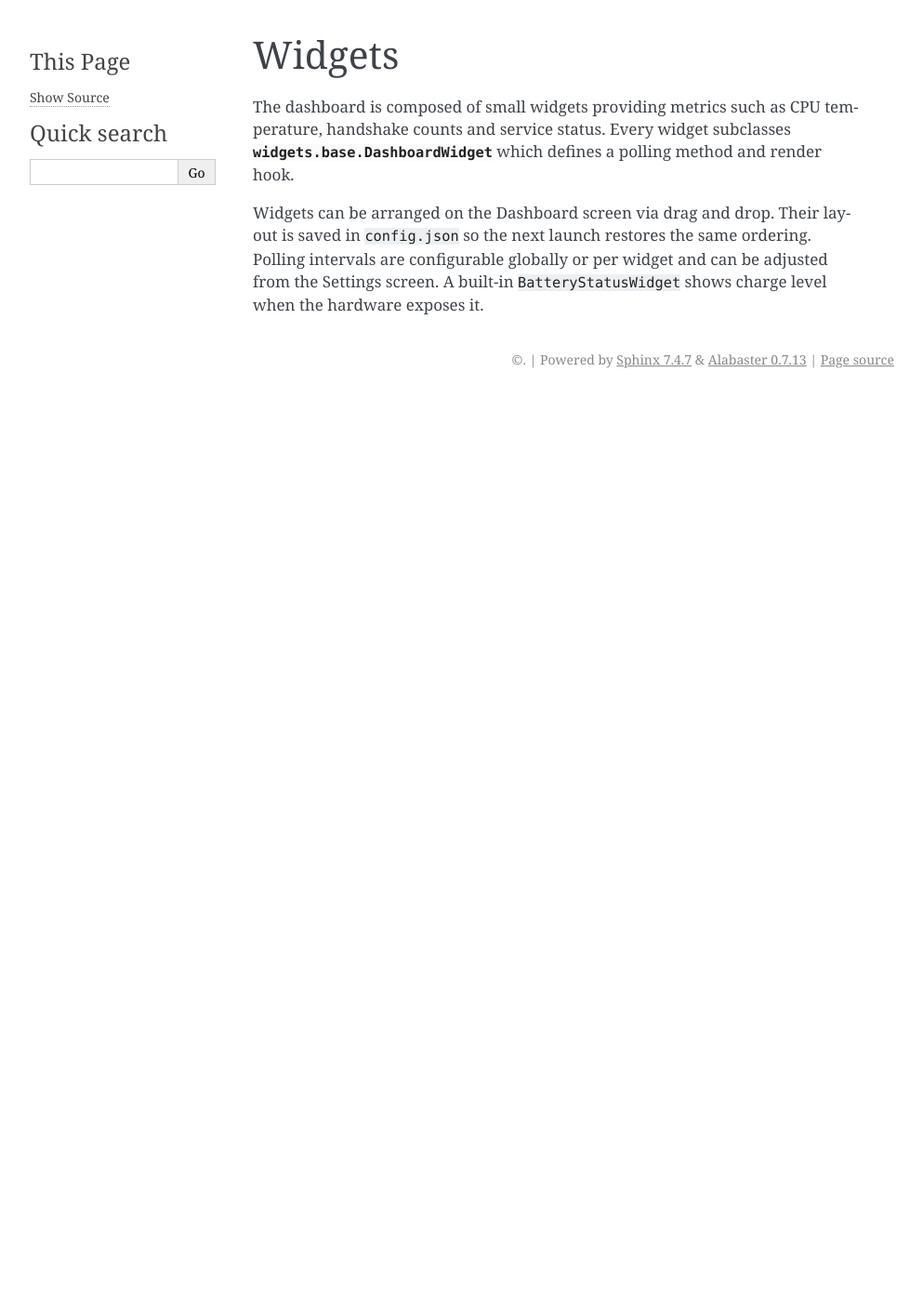
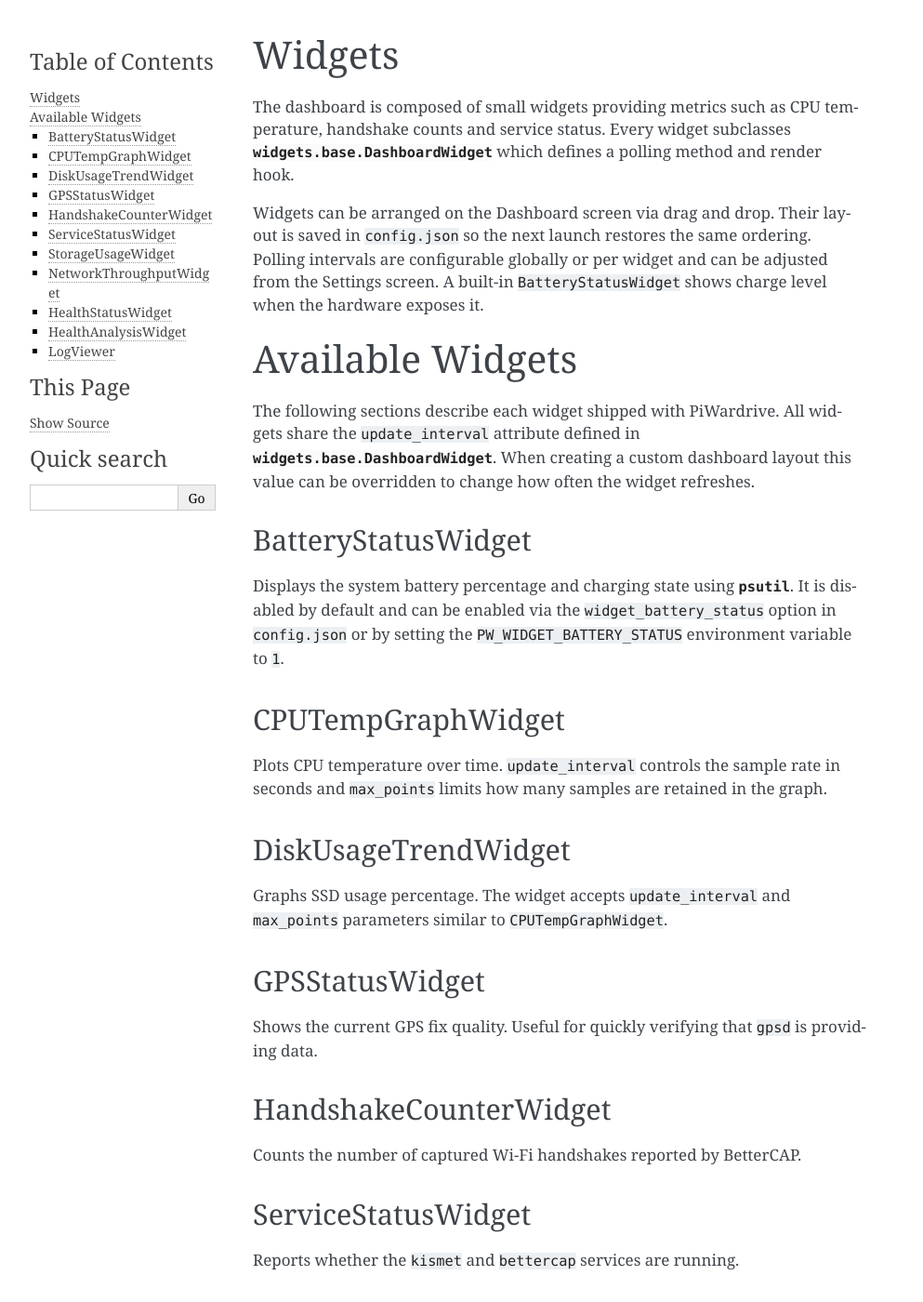
Before and after one commit to Trashytalk/piwardrive, a Sphinx documentation site: the page built from docs/widgets.rst, in a window 1280 px wide and 1400 px high. Shown: the whole window at 93% size, without its empty margins (148-1141 px from the left). Built offline with Sphinx 7.4.7, drawn with Linux system fonts in a browser that asks for light colours; some of the changed text lies outside the part shown.

Commit message:
Update widgets.rst

```diff
--- a/docs/widgets.rst
+++ b/docs/widgets.rst
@@ -11,3 +11,67 @@ is saved in ``config.json`` so the next launch restores the same ordering.
 Polling intervals are configurable globally or per widget and can be adjusted
 from the Settings screen. A built-in ``BatteryStatusWidget`` shows charge level
 when the hardware exposes it.
+
+Available Widgets
+-----------------
+
+The following sections describe each widget shipped with PiWardrive. All widgets share the
+``update_interval`` attribute defined in :class:`widgets.base.DashboardWidget`. When creating a
+custom dashboard layout this value can be overridden to change how often the widget refreshes.
+
+BatteryStatusWidget
+~~~~~~~~~~~~~~~~~~~
+Displays the system battery percentage and charging state using :mod:`psutil`. It is disabled
+by default and can be enabled via the ``widget_battery_status`` option in ``config.json`` or by
+setting the ``PW_WIDGET_BATTERY_STATUS`` environment variable to ``1``.
+
+CPUTempGraphWidget
+~~~~~~~~~~~~~~~~~~
+Plots CPU temperature over time. ``update_interval`` controls the sample rate in seconds and
+``max_points`` limits how many samples are retained in the graph.
+
+DiskUsageTrendWidget
+~~~~~~~~~~~~~~~~~~~~
+Graphs SSD usage percentage. The widget accepts ``update_interval`` and ``max_points`` parameters
+similar to ``CPUTempGraphWidget``.
+
+GPSStatusWidget
+~~~~~~~~~~~~~~~
+Shows the current GPS fix quality. Useful for quickly verifying that ``gpsd`` is providing data.
+
+HandshakeCounterWidget
+~~~~~~~~~~~~~~~~~~~~~~
+Counts the number of captured Wi-Fi handshakes reported by BetterCAP.
+
+ServiceStatusWidget
+~~~~~~~~~~~~~~~~~~~
+Reports whether the ``kismet`` and ``bettercap`` services are running.
+
+StorageUsageWidget
+~~~~~~~~~~~~~~~~~~
+Displays disk usage for ``/mnt/ssd`` in percent.
+
+NetworkThroughputWidget
+~~~~~~~~~~~~~~~~~~~~~~~
+Draws a real-time graph of bytes sent and received per second. ``update_interval`` controls the
+polling frequency while ``max_points`` defines the graph width.
+
+HealthStatusWidget
+~~~~~~~~~~~~~~~~~~
+Summarizes information from the background health monitor including network reachability and
+disk statistics.
+
+
+HealthAnalysisWidget
+~~~~~~~~~~~~~~~~~~~~
+Loads the last few :class:`persistence.HealthRecord` entries and computes averaged metrics.
+A small temperature plot is rendered beneath the summary text.
+
+LogViewer
+~~~~~~~~~
+Scrollable widget that tails a log file. ``log_path`` selects the file, ``max_lines`` determines
+how many lines are shown and ``poll_interval`` sets how often the file is re-read. A helper
+``jump_to_latest_error`` scrolls to the most recent line matching ``error_regex``.
+
+.. note::
+   Screenshots are not yet available for these widgets.
```
